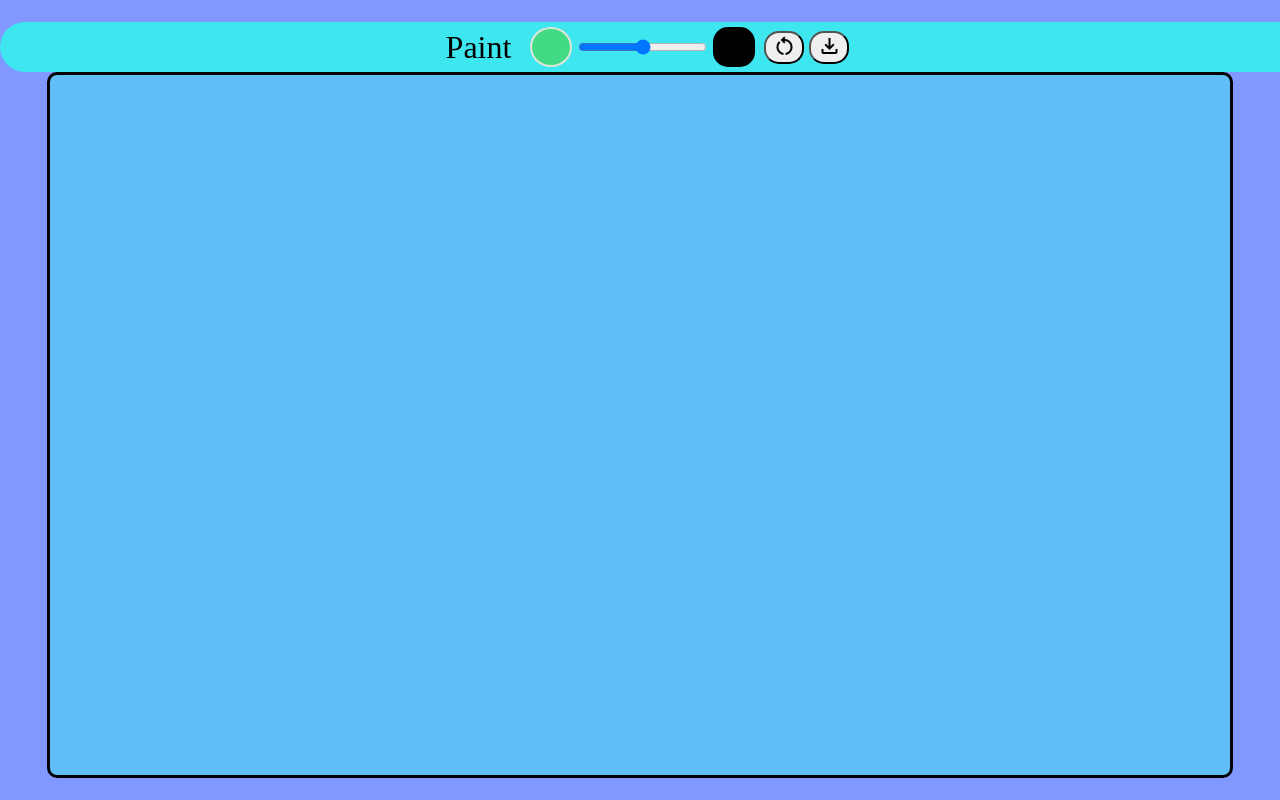
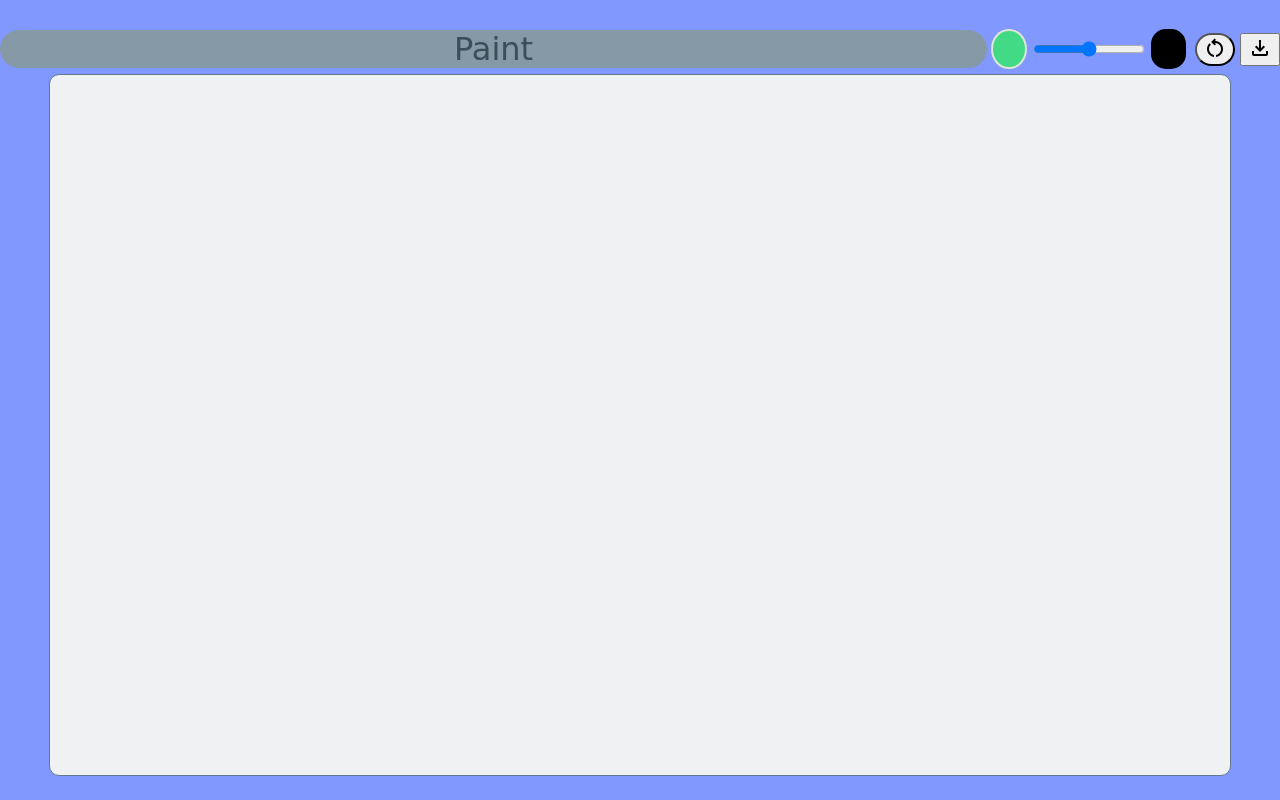
Before and after one commit to CoderKumarS/Paint, a plain HTML site: page index.html in a window 1280 px wide. Drawn offline with nearby package versions, Linux system fonts and the light colour scheme.

Commit message:
Upgrade the ui

```diff
--- a/canvas.css
+++ b/canvas.css
@@ -1,9 +1,13 @@
 body{
     margin: 0;
     padding: 0;
+    background-color:#A7C6D9;
 }
 canvas{
     touch-action:none;
+    border : 1px solid #61788C;
+    border-radius:10px;
+    background :#F0F1F2;
 }
 #main{
     display: flex;
@@ -13,14 +17,12 @@
     width:100%;
     height:100%;
     position: absolute;
-
 }
 .nav{
     display: flex;
     flex-direction: row;
     align-items: center;
     justify-content: center;
-            background: #2bffeac3;
     margin: 0;
     padding: 0;
     position: sticky;
@@ -29,15 +31,16 @@
     width:100%;
     border-radius:30px 0px 0px 30px;
 }
-        .nav p{
+#main p{
     font-size: 2rem;
-            /* margin-right: 10px; */
-            margin: 0 15px;
-        }
-canvas{
-border : 3px solid black;
-border-radius: 10px;
-background: #2bffea5f;
+    width: 90%;
+    text-align:center;
+    background-color:#8599A6;
+    display :block;
+    border-radius:50px;
+    margin: 0;
+    font-family: 'Rubik Iso', cursive;
+    color:#3B4E59;
 }
 .icon{
    margin: 0;
@@ -47,6 +50,11 @@ background: #2bffea5f;
 .button{
    margin : 0 5px;
    text-align:center;
+   border-radius:50px;
+}
+
+#range{
+    width: 7rem;
 }
 
 #bgColor {
@@ -86,6 +94,8 @@ background: #2bffea5f;
   border-radius: 50%;
   border: 2px solid #000000;
 }
-#reset,#save{
-   border-radius: 15px;
+@media only screen and (max-width: 600px) {
+  #range {
+    width: 4rem;
   }
+}
```
Lines whose indentation alone changed are shown as unchanged.
